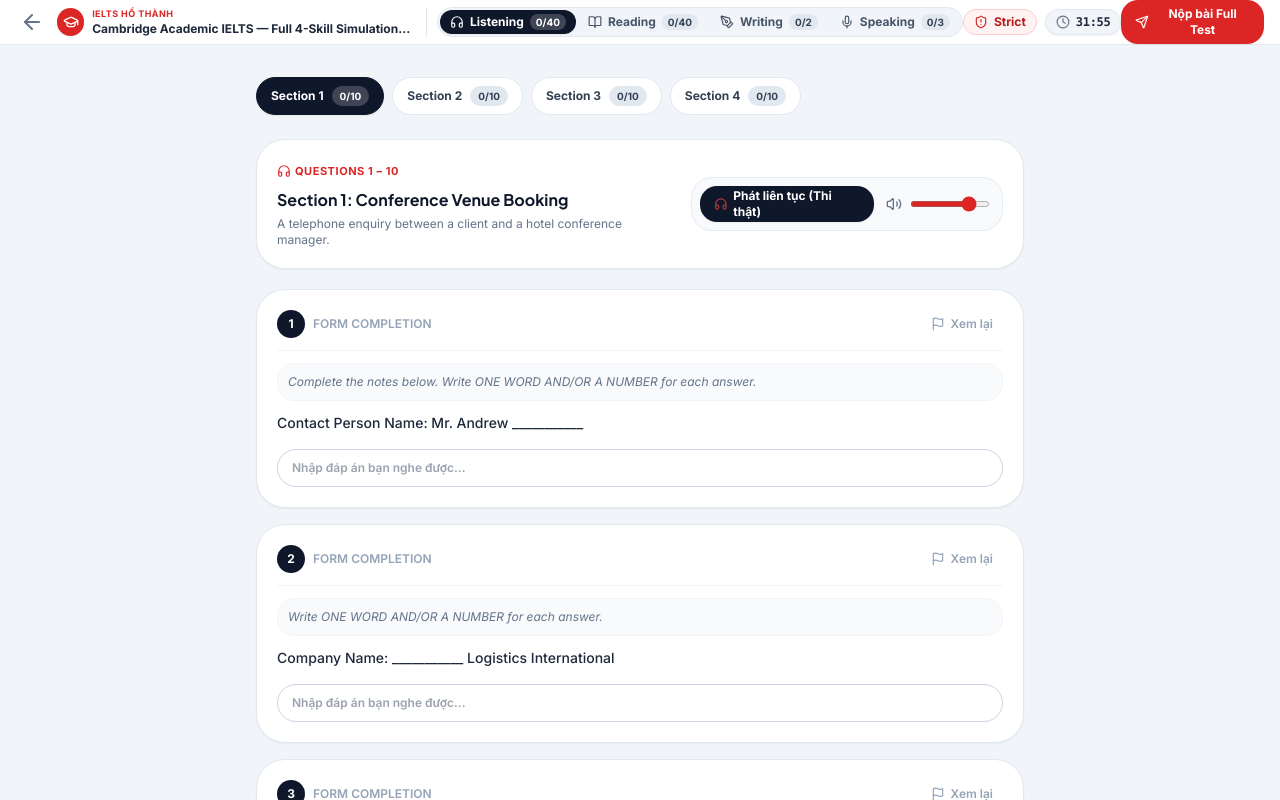
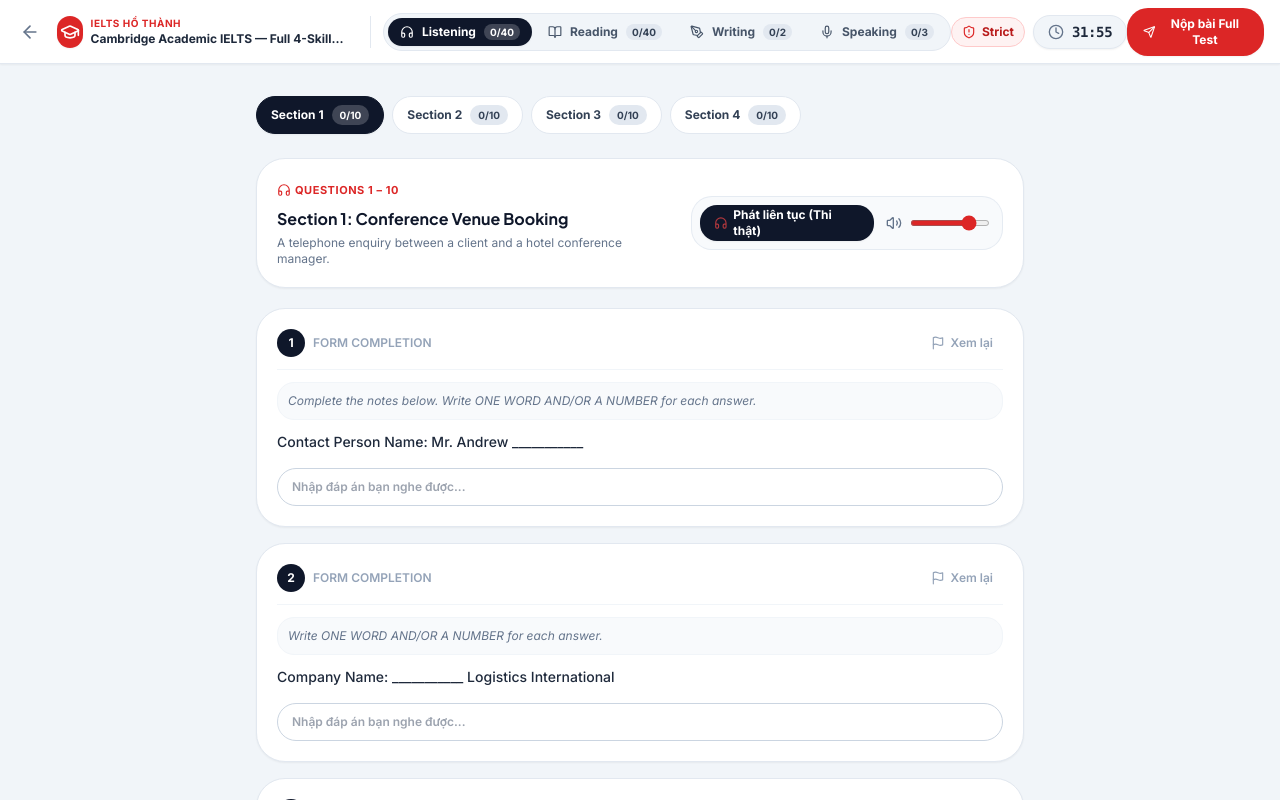
Before and after one commit to rifujin123/ielts-lms, a React (Vite) app: page /exam in a window 1280 px wide. Built offline with nearby package versions, Linux system fonts and the light colour scheme.

Commit message:
fix(exam-runner): revert header to original layout and keep compact Strict/Practice badge

```diff
--- a/src/features/exam-runner/index.tsx
+++ b/src/features/exam-runner/index.tsx
@@ -149,41 +149,32 @@ export const ExamRunnerPage: React.FC = () => {
 
   return (
     <div className="flex h-screen w-screen flex-col overflow-hidden bg-slate-100 select-none">
-      {/* ── Top Universal 4-Skill Header (Narrow & Sleek) ─────────── */}
-      <header className="relative sticky top-0 z-40 flex h-13 w-full items-center justify-between border-b border-slate-200 bg-white px-3 sm:px-4 shadow-2xs">
-        {/* Subtle Ambient Warning Indicator Bar at Bottom of Header */}
-        {examMode === 'STRICT' && tabSwitchCount > 0 && !isSubmitted && (
-          <div
-            className={`absolute bottom-0 left-0 right-0 h-0.5 ${
-              tabSwitchCount >= 3 ? 'bg-red-600 animate-pulse' : 'bg-amber-500'
-            }`}
-          />
-        )}
-
-        <div className="flex items-center gap-2.5">
+      {/* ── Top Universal 4-Skill Header ───────────────────────────── */}
+      <header className="sticky top-0 z-40 flex h-16 w-full items-center justify-between border-b border-slate-200 bg-white px-4 shadow-xs">
+        <div className="flex items-center gap-3">
           <button
             type="button"
             onClick={() => navigate('/tests')}
             title="Thoát phòng thi"
-            className="btn-interactive flex h-8 w-8 items-center justify-center rounded-lg text-slate-500 hover:bg-slate-100 hover:text-slate-900 transition-colors"
+            className="btn-interactive flex h-9 w-9 items-center justify-center rounded-lg text-slate-500 hover:bg-slate-100 hover:text-slate-900 transition-colors"
           >
-            <ArrowLeft className="h-4.5 w-4.5" strokeWidth={2} />
+            <ArrowLeft className="h-5 w-5" strokeWidth={2} />
           </button>
 
-          <div className="hidden xl:flex items-center gap-2 pr-2.5 border-r border-slate-200">
-            <div className="flex h-7 w-7 items-center justify-center rounded-lg bg-red-600 text-white shadow-xs">
-              <GraduationCap className="h-4 w-4" strokeWidth={2} />
+          <div className="hidden xl:flex items-center gap-2 pr-3 border-r border-slate-200">
+            <div className="flex h-8 w-8 items-center justify-center rounded-lg bg-red-600 text-white shadow-xs">
+              <GraduationCap className="h-5 w-5" strokeWidth={2} />
             </div>
             <div>
-              <div className="text-[9px] font-bold text-red-600 uppercase tracking-wider">
+              <div className="text-[10px] font-bold text-red-600 uppercase tracking-wider">
                 IELTS Hồ Thành
               </div>
               <div className="text-xs font-bold text-slate-800 line-clamp-1">{manifest.title}</div>
             </div>
           </div>
 
-          {/* 4-Skill Switcher Tabs (Compact) */}
-          <div className="flex items-center gap-0.5 rounded-lg bg-slate-100 p-0.5 border border-slate-200">
+          {/* 4-Skill Switcher Tabs */}
+          <div className="flex items-center gap-1 rounded-xl bg-slate-100 p-1 border border-slate-200">
             {(
               [
                 { key: 'LISTENING', label: 'Listening', icon: Headphones },
@@ -200,7 +191,7 @@ export const ExamRunnerPage: React.FC = () => {
                   key={key}
                   type="button"
                   onClick={() => setActiveSkill(key)}
-                  className={`btn-interactive flex items-center gap-1.5 rounded-md px-2.5 py-1 text-xs font-bold transition-all ${
+                  className={`btn-interactive flex items-center gap-2 rounded-lg px-3 py-1.5 text-xs font-bold transition-all ${
                     isActive
                       ? 'bg-slate-900 text-white shadow-xs'
                       : 'text-slate-600 hover:text-slate-900 hover:bg-white/60'
@@ -227,7 +218,7 @@ export const ExamRunnerPage: React.FC = () => {
 
         {/* Center: Exam Mode Badge & Realtime Countdown Timer */}
         <div className="flex items-center gap-2">
-          {/* Read-only Badge: Shows 'Strict' or 'Practice' with integrated Warning */}
+          {/* Read-only Badge: Shows 'Strict' or 'Practice' */}
           <div
             title={
               examMode === 'STRICT'
@@ -238,7 +229,7 @@ export const ExamRunnerPage: React.FC = () => {
                   }`
                 : 'Chế độ Practice do giáo viên thiết lập: Cho phép tự do kiểm soát audio và xem lại bài.'
             }
-            className={`flex items-center gap-1.5 rounded-lg px-2.5 py-1 text-xs font-bold select-none border cursor-default transition-all ${
+            className={`hidden sm:flex items-center gap-1.5 rounded-xl px-2.5 py-1.5 text-xs font-bold select-none border cursor-default transition-all ${
               examMode === 'STRICT'
                 ? tabSwitchCount > 0
                   ? 'border-amber-300 bg-amber-50 text-amber-900 ring-1 ring-amber-300 shadow-2xs'
@@ -276,15 +267,14 @@ export const ExamRunnerPage: React.FC = () => {
             )}
           </div>
 
-          {/* Compact Countdown Timer */}
           <div
-            className={`flex items-center gap-1.5 rounded-lg px-2.5 py-1 font-mono text-xs font-bold tracking-tight shadow-xs ${
+            className={`flex items-center gap-2 rounded-xl px-3.5 py-1.5 font-mono text-sm font-bold tracking-tight shadow-xs ${
               isUrgent && !isSubmitted
                 ? 'animate-pulse bg-red-50 text-red-600 border border-red-200'
                 : 'bg-slate-100 text-slate-800 border border-slate-200'
             }`}
           >
-            <Clock className="h-3.5 w-3.5 text-slate-500" />
+            <Clock className="h-4 w-4 text-slate-500" />
             <span>{isSubmitted ? 'Đã thu bài' : formattedTime}</span>
           </div>
         </div>
@@ -295,7 +285,7 @@ export const ExamRunnerPage: React.FC = () => {
             <button
               type="button"
               onClick={() => setIsSubmitModalOpen(true)}
-              className="btn-interactive inline-flex items-center gap-1.5 rounded-lg bg-red-600 px-3.5 py-1.5 text-xs font-bold text-white shadow-xs hover:bg-red-700 active:scale-95 transition-all"
+              className="btn-interactive inline-flex items-center gap-1.5 rounded-xl bg-red-600 px-4 py-2 text-xs font-bold text-white shadow-xs hover:bg-red-700 active:scale-95 transition-all"
             >
               <Send className="h-3.5 w-3.5" />
               <span>Nộp bài Full Test</span>
@@ -305,16 +295,16 @@ export const ExamRunnerPage: React.FC = () => {
               <button
                 type="button"
                 onClick={() => setShowResultView(!showResultView)}
-                className="btn-interactive inline-flex items-center gap-1.5 rounded-lg bg-slate-900 px-3 py-1.5 text-xs font-bold text-white shadow-xs hover:bg-slate-800"
+                className="btn-interactive inline-flex items-center gap-1.5 rounded-xl bg-slate-900 px-3.5 py-1.5 text-xs font-bold text-white shadow-xs hover:bg-slate-800"
               >
                 {showResultView ? (
                   <>
-                    <Eye className="h-3.5 w-3.5 text-emerald-400" />
+                    <Eye className="h-4 w-4 text-emerald-400" />
                     <span>Xem lại đề thi</span>
                   </>
                 ) : (
                   <>
-                    <Award className="h-3.5 w-3.5 text-amber-400" />
+                    <Award className="h-4 w-4 text-amber-400" />
                     <span>Xem bảng điểm</span>
                   </>
                 )}
@@ -323,9 +313,9 @@ export const ExamRunnerPage: React.FC = () => {
               <button
                 type="button"
                 onClick={handleRetakeExam}
-                className="btn-interactive inline-flex items-center gap-1.5 rounded-lg bg-red-600 px-3 py-1.5 text-xs font-bold text-white shadow-xs hover:bg-red-700 active:scale-95 transition-all"
+                className="btn-interactive inline-flex items-center gap-1.5 rounded-xl bg-red-600 px-3.5 py-1.5 text-xs font-bold text-white shadow-xs hover:bg-red-700 active:scale-95 transition-all"
               >
-                <RotateCcw className="h-3.5 w-3.5" />
+                <RotateCcw className="h-4 w-4" />
                 <span>Làm lại (Retake)</span>
               </button>
             </div>
```
